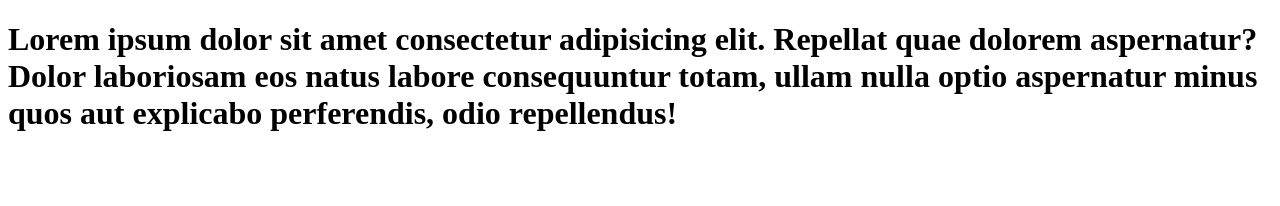
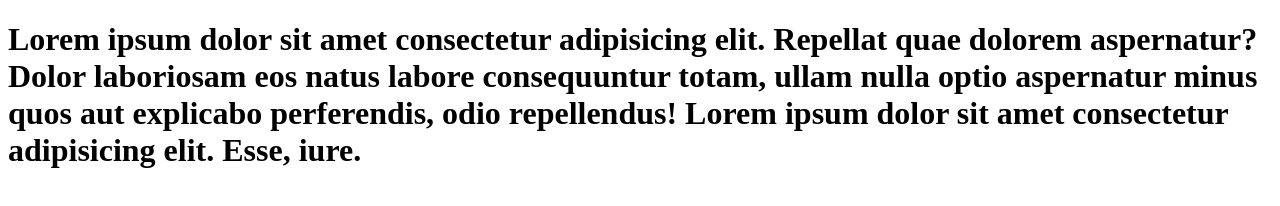
Before and after one commit to augasth/learn-git, a plain HTML site: page index.html in a window 1280 px wide. Drawn offline with Linux system fonts and the light colour scheme.

Commit message:
add paragraph to code

```diff
--- a/index.html
+++ b/index.html
@@ -10,7 +10,8 @@
       Lorem ipsum dolor sit amet consectetur adipisicing elit. Repellat quae
       dolorem aspernatur? Dolor laboriosam eos natus labore consequuntur totam,
       ullam nulla optio aspernatur minus quos aut explicabo perferendis, odio
-      repellendus!
+      repellendus! Lorem ipsum dolor sit amet consectetur adipisicing elit.
+      Esse, iure.
     </h1>
   </body>
 </html>
```
